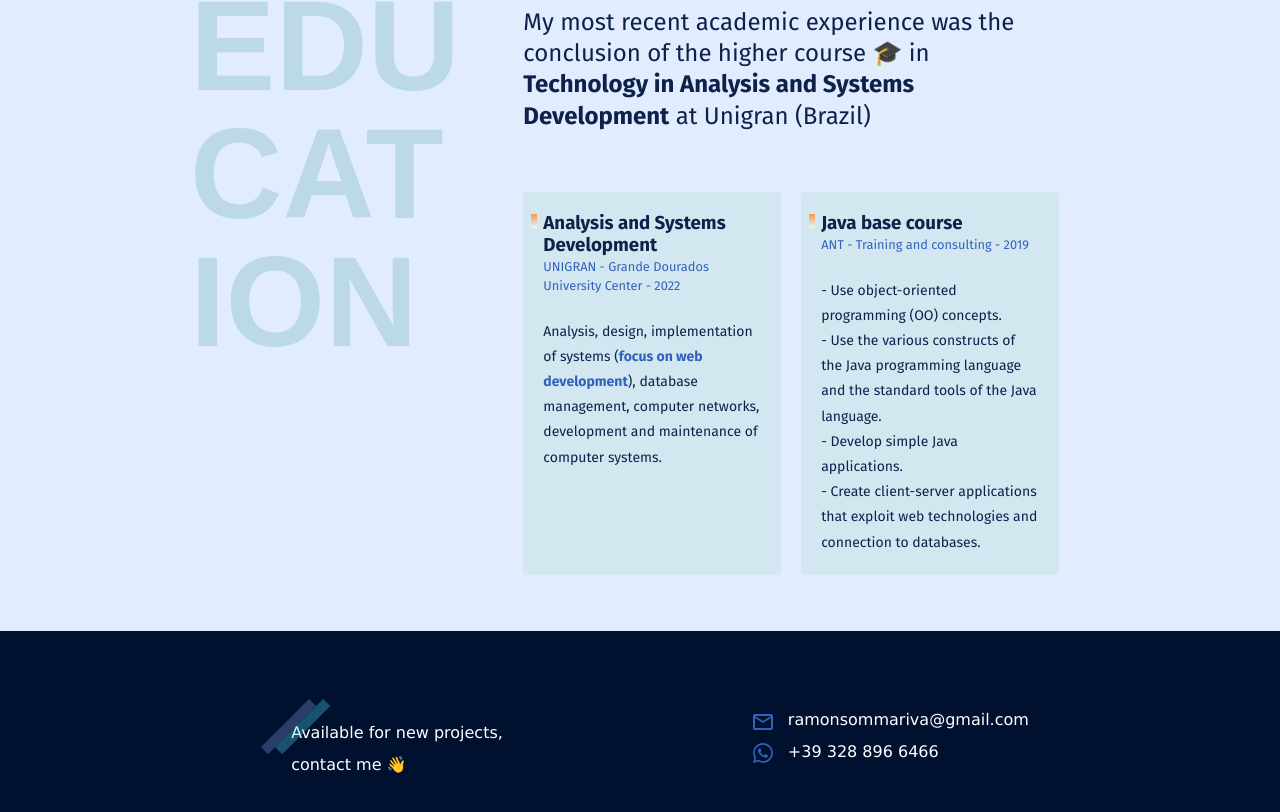
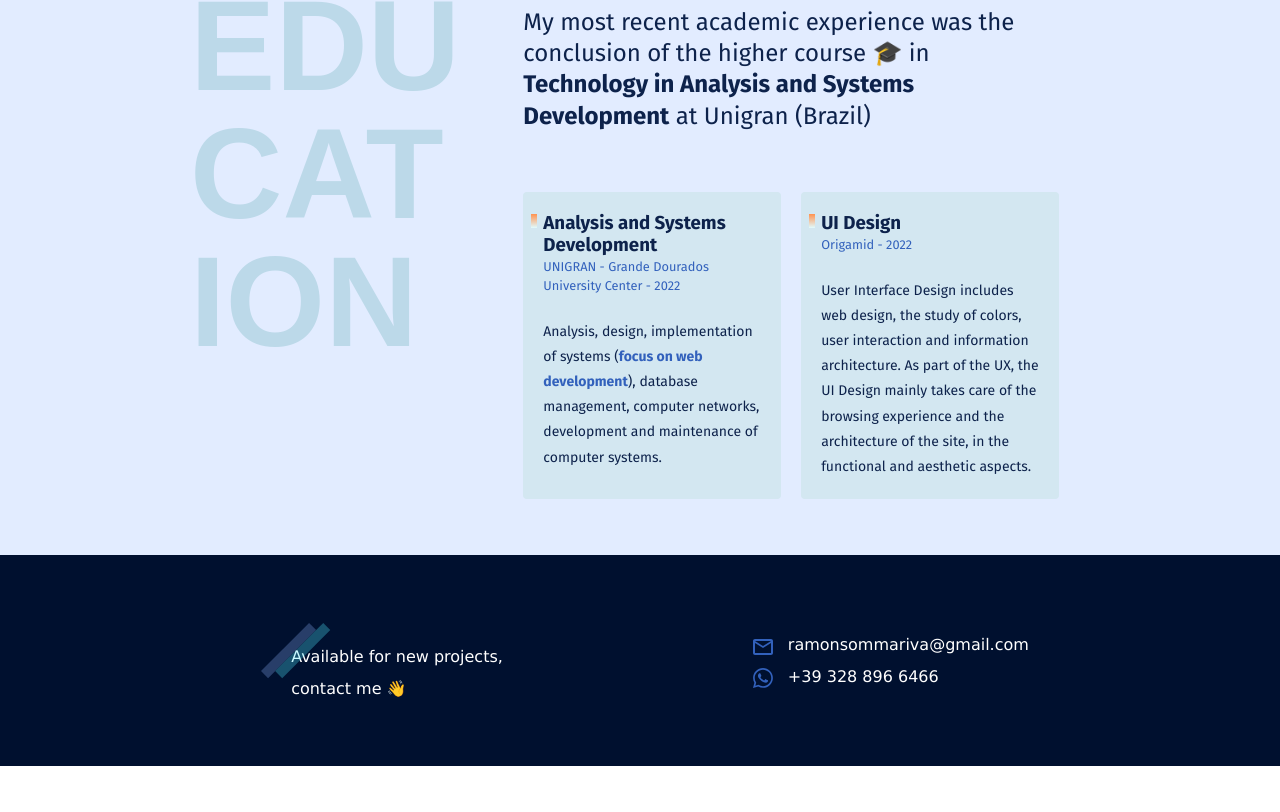
Before and after one commit to RamonSommariva/RamonSommariva.github.io, a plain HTML site: page index.html in a window 1280 px wide. Shown: the part 1319-2131 px from the top of the page. After the commit the page ends 2085 px from the top, so only its background shows below. Drawn offline with nearby package versions, Linux system fonts and the light colour scheme.

Commit message:
Course description

```diff
--- a/index.html
+++ b/index.html
@@ -98,14 +98,11 @@
             </p>
           </li>
           <li class="university">
-            <h3 class="course">Java base course</h3>
-            <span class="university-course">ANT - Training and consulting - 2019
+            <h3 class="course">UI Design</h3>
+            <span class="university-course">Origamid - 2022
             </span>
             <p class="university-text">
-              - Use object-oriented programming (OO) concepts.<br>
-              - Use the various constructs of the Java programming language and the standard tools of the Java language.<br>
-              - Develop simple Java applications.<br>
-              - Create client-server applications that exploit web technologies and connection to databases.
+              User Interface Design includes web design, the study of colors, user interaction and information architecture. As part of the UX, the UI Design mainly takes care of the browsing experience and the architecture of the site, in the functional and aesthetic aspects.
             </p>
           </li>
         </ul>
```
